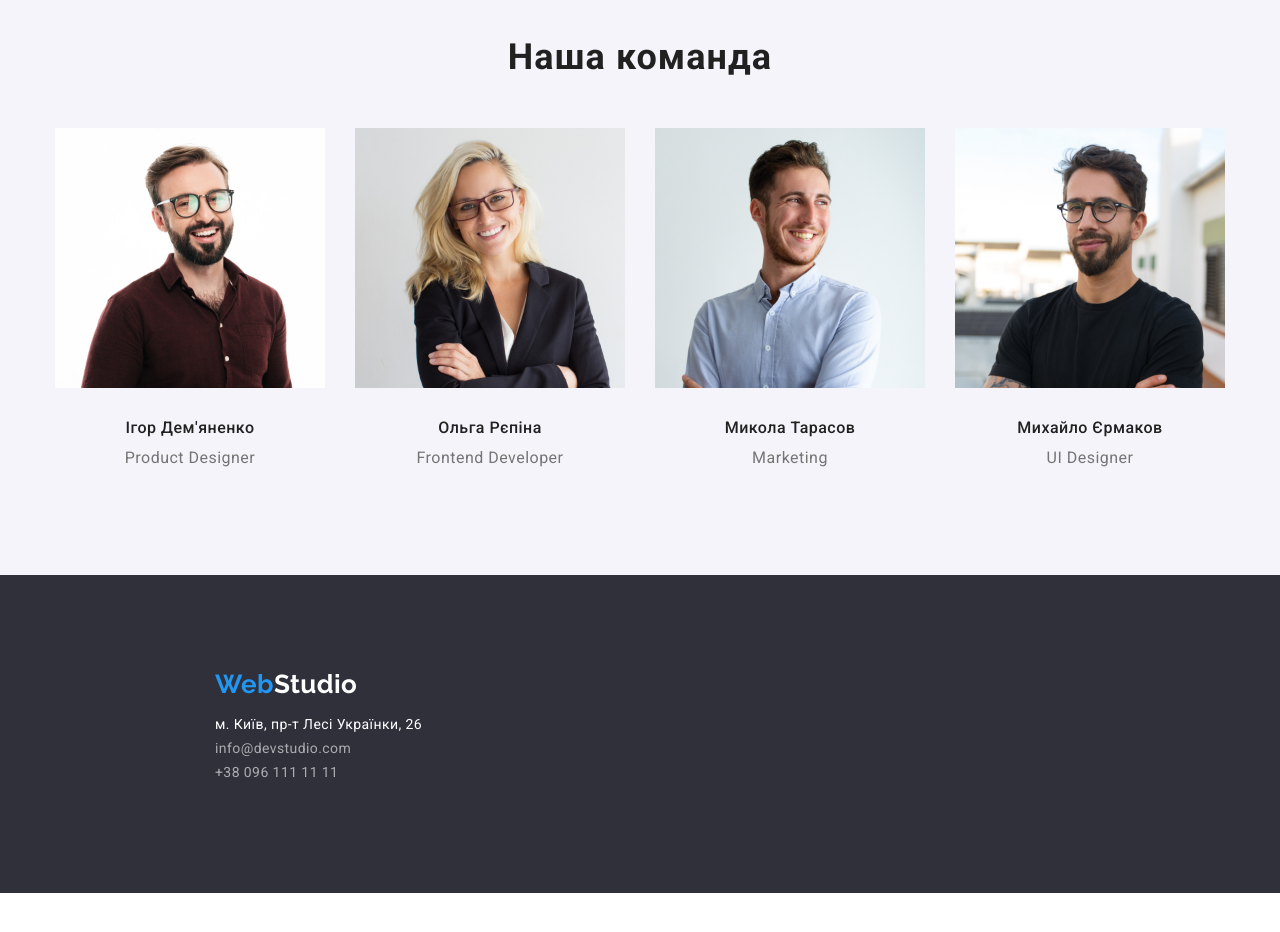
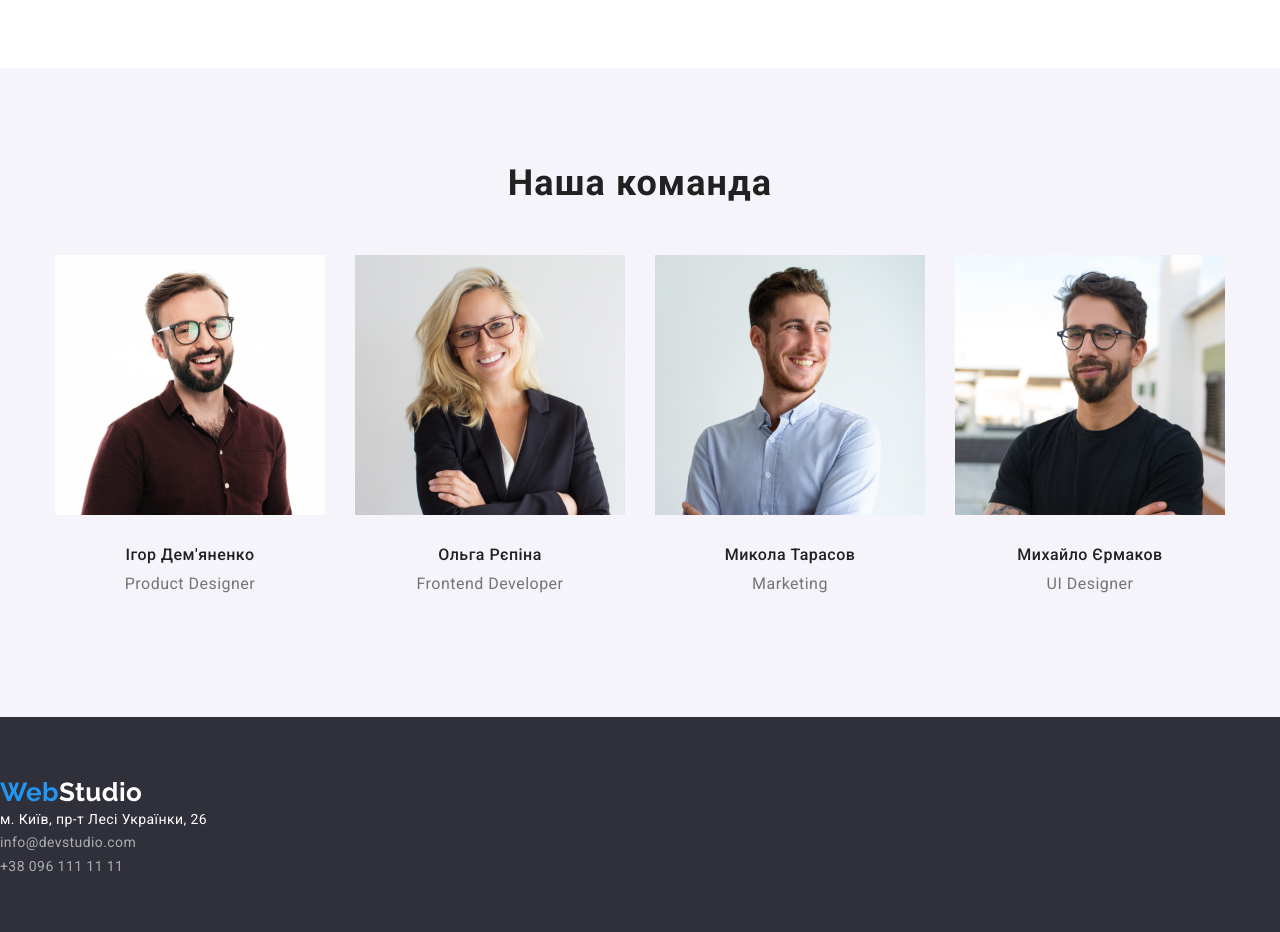
Before and after one commit to t-khlpk/goit-markup-hw-03, a plain HTML site: page index.html in a window 1280 px wide. Shown: the part 1380-2312 px from the top of the page. Before the commit the page ends 2273 px from the top, so only its background shows below. Drawn offline with nearby package versions, Linux system fonts and the light colour scheme.

Commit message:
відкориговано

```diff
--- a/css/styles.css
+++ b/css/styles.css
@@ -19,11 +19,11 @@ body {
 html {
   box-sizing: border-box;
 }
-*,
+/* *,
 *::after,
 *::before {
   box-sizing: inherit;
-}
+} */
 ul {
 padding-left: 0px;
 }
@@ -54,6 +54,8 @@ img {
 
 ul {
   list-style: none;
+  padding: 0;
+  margin: 0;
 }
 .hero {
   background-color: var(--primary-bghero-color);
@@ -74,9 +76,7 @@ ul {
 
 }
 .logo {
-  margin: 0px;
-  margin-left: auto;
-  margin-right: auto;
+   margin-right: 93px;
   display: flex;
     font-family: "Raleway", sans-serif;
     font-weight: 700;
@@ -92,11 +92,13 @@ ul {
 .site-nav {
   display: flex;
   margin:0px;
-  margin-right: 93px;
 
 }
 .site-nav .site-nav-item+ .site-nav-item {
   margin-left: 50px;
+  padding-top: 32px;
+  padding-bottom: 32px;
+  display: block;
 }
 
 .nav {
@@ -126,6 +128,9 @@ ul {
 .link-activ{
     color: var(--accent-color);
     text-decoration: none;
+    padding-top: 32px;
+  padding-bottom: 32px;
+  display: block;
 }
 
 
@@ -135,8 +140,8 @@ ul {
   padding-bottom: 94px;
 }
 .hero{
-  /* padding-top: 200px;
-  padding-bottom: 200px; */
+  padding-top: 200px;
+  padding-bottom: 200px;
   padding-right: 0;
   padding-left: 0;
   text-align: center;
@@ -197,6 +202,9 @@ ul {
   color: var(--text-color)
 }
 /* Особливості */
+.features {
+  padding-top: 0;
+}
 .features-list{
   display: flex;
   align-items: center;
@@ -216,7 +224,10 @@ ul {
 .team{
   background-color: var(--primary-section-color) ;
 }
-
+.team-block {
+  padding-top: 30px;
+  padding-bottom: 30px;
+}
 .team-title {
   margin-bottom: 50px;
   font-weight: 700;
@@ -234,7 +245,6 @@ ul {
 
 }
 .team-item {
-  margin-top: 30px;
   margin-bottom: 10px;
   font-weight: 500;
   font-size: 16px;
@@ -254,11 +264,13 @@ ul {
 /* footer */
 .footer{
     background-color: var(--primary-bghero-color);
+    padding-top: 60px;
+    padding-bottom: 60px;
 }
-.footer .logo,
+/* .footer .logo,
 .footer-list {
   margin-left: 215px;
-}
+} */
 .logo-color-footer{
     color: var(--primary-white-color);
 }
@@ -320,7 +332,7 @@ border: 1px solid transparent;
   align-items: center;
   justify-content: center;
   gap: 30px;
-  margin-top: 34px;
+  margin-top: 50px;
 
 }
 .project-item {
--- a/index.html
+++ b/index.html
@@ -48,7 +48,7 @@
     </header>
 
     <main>
-      <section class="section hero">
+      <section class="hero">
         <div class="container">
           <h1 class="hero-title">Ефективні рішення для вашого бізнесу</h1>
           <button class="hero-button" type="button">Замовити послугу</button>
@@ -125,29 +125,29 @@
           <ul class="list team-list">
             <li>
               <img src="./images/img-3.jpg" alt="Ігор Дем'яненко" width="270" />
-              <h3 class="team-item">Ігор Дем'яненко</h3>
-              <p class="team-text">Product Designer</p>
+              <div class="team-block"><h3 class="team-item">Ігор Дем'яненко</h3>
+                <p class="team-text">Product Designer</p></div>
             </li>
             <li>
               <img src="./images/img-2.jpg" alt="Ольга Рєпіна" width="270" />
-              <h3 class="team-item">Ольга Рєпіна</h3>
-              <p class="team-text">Frontend Developer</p>
+              <div class="team-block"><h3 class="team-item">Ольга Рєпіна</h3>
+                <p class="team-text">Frontend Developer</p></div>
             </li>
             <li>
               <img src="./images/img-1.jpg" alt="Микола Тарасов" width="270" />
-              <h3 class="team-item">Микола Тарасов</h3>
-              <p class="team-text">Marketing</p>
+              <div class="team-block"><h3 class="team-item">Микола Тарасов</h3>
+                <p class="team-text">Marketing</p></div>
             </li>
             <li>
               <img src="./images/img.jpg" alt="Михайло Єрмаков" width="270" />
-              <h3 class="team-item">Михайло Єрмаков</h3>
-              <p class="team-text">UI Designer</p>
+              <div class="team-block"><h3 class="team-item">Михайло Єрмаков</h3>
+                <p class="team-text">UI Designer</p></div>
             </li>
           </ul>
         </div>
       </section>
     </main>
-    <footer class="footer section">
+    <footer class="footer">
       <a class="logo" href="./index.html"
         >Web<span class="logo-color-footer">Studio</span></a
       >
```
Also changed, not shown: portfolio.html (+2 -0 lines).
